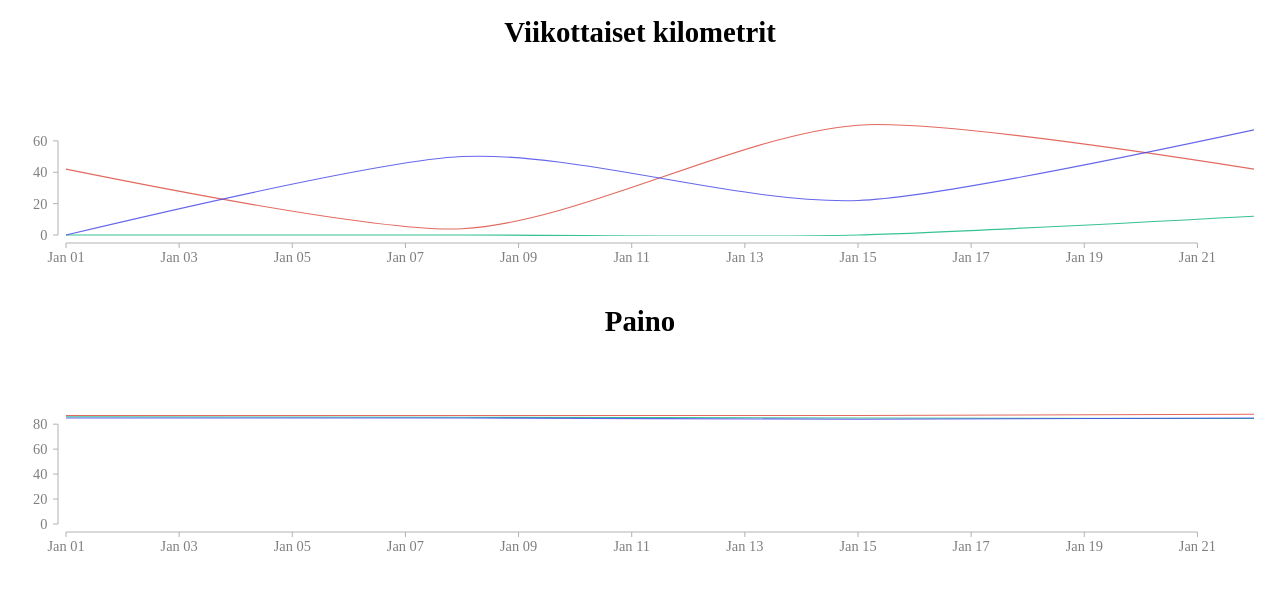
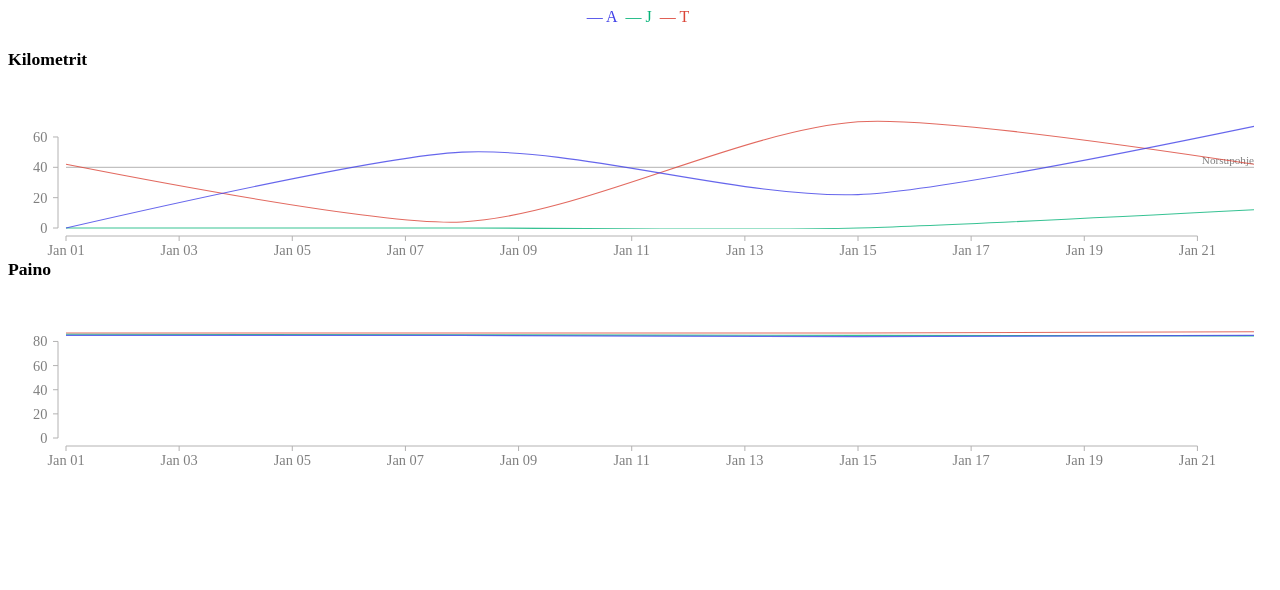
Before and after one commit to teelahti/biking-data, a plain HTML site: page index.html in a window 1280 px wide. Drawn offline with nearby package versions, Linux system fonts and the light colour scheme.

Commit message:
Link charts, change visualizations

```diff
--- a/index.html
+++ b/index.html
@@ -8,14 +8,28 @@
     <script src="https://cdnjs.cloudflare.com/ajax/libs/d3/3.5.0/d3.min.js" charset="utf-8"></script>
     <script src="vendor/metricsgraphics.min.js"></script>
     <style>
+      #legend {
+        text-align: center;
+      }
+
       #visualizations > div {
         width: 100%;
+        min-height: 100px;
+        max-height: 250px;
+        height: 25%;
+      }
+
+      h2.mg-chart-title {
+        font-size: 1.1em;
+        text-align: left;
+        margin-bottom: 0;
       }
     </style>
 </head>
 
 <body>
 
+    <div id="legend"></div>
     <div id="visualizations">
 
         <div id="vis-km"></div>
--- a/main.js
+++ b/main.js
@@ -18,7 +18,7 @@
     }, this);
   };
 
-  function createVisualization(element, title, data) {
+  function createVisualization(element, title, data, baselines) {
     MG.data_graphic({
         title: title,
         // description: "",
@@ -27,16 +27,26 @@
         // Resize dynamically
         // width: 650,
         full_width: true,
-        height: 200,
+        full_height: true,
+        //height: 200,
 
         target: element,
+        linked: true,
         //x_accessor: "year",
-        //y_accessor: "sightings",
+        //y_accessor: "value",
 
         show_secondary_x_label: false,
 
+        legend: Object.getOwnPropertyNames(data),
+        legend_target: "#legend",
+
         // Tooltips require jquery, disable them
-        show_tooltips: false
+        show_tooltips: false,
+
+        animate_on_load: true,
+
+        // TODO: Add baselines-properties
+        baselines: baselines
     });
 
   }
@@ -60,7 +70,7 @@
         });
       });
 
-      createVisualization("#vis-km", "Viikottaiset kilometrit", kms);
+      createVisualization("#vis-km", "Kilometrit", kms, [{value: 40, label:"Norsupohje"}]);
       createVisualization("#vis-weight", "Paino", weights);
   });
 }());
```
